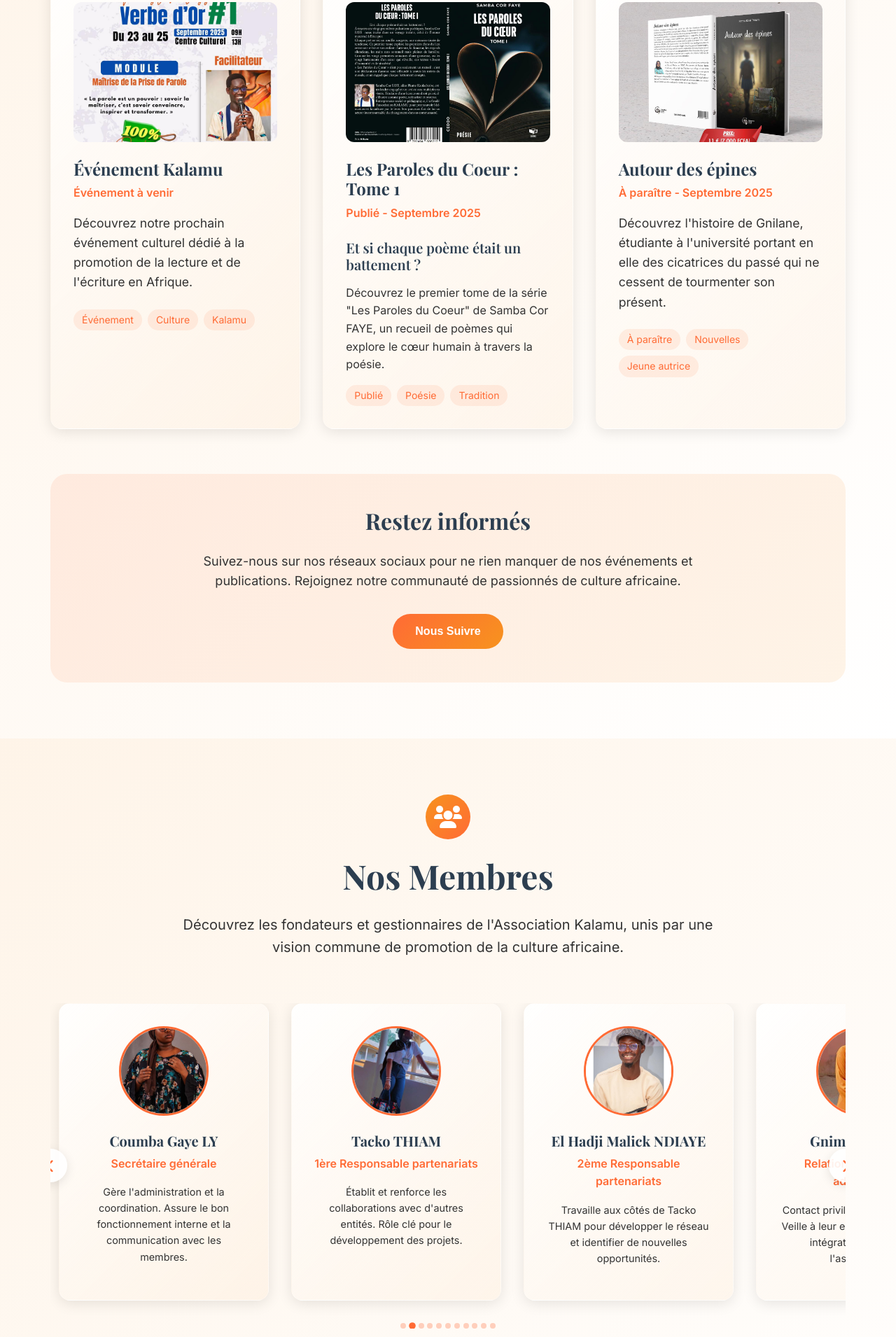
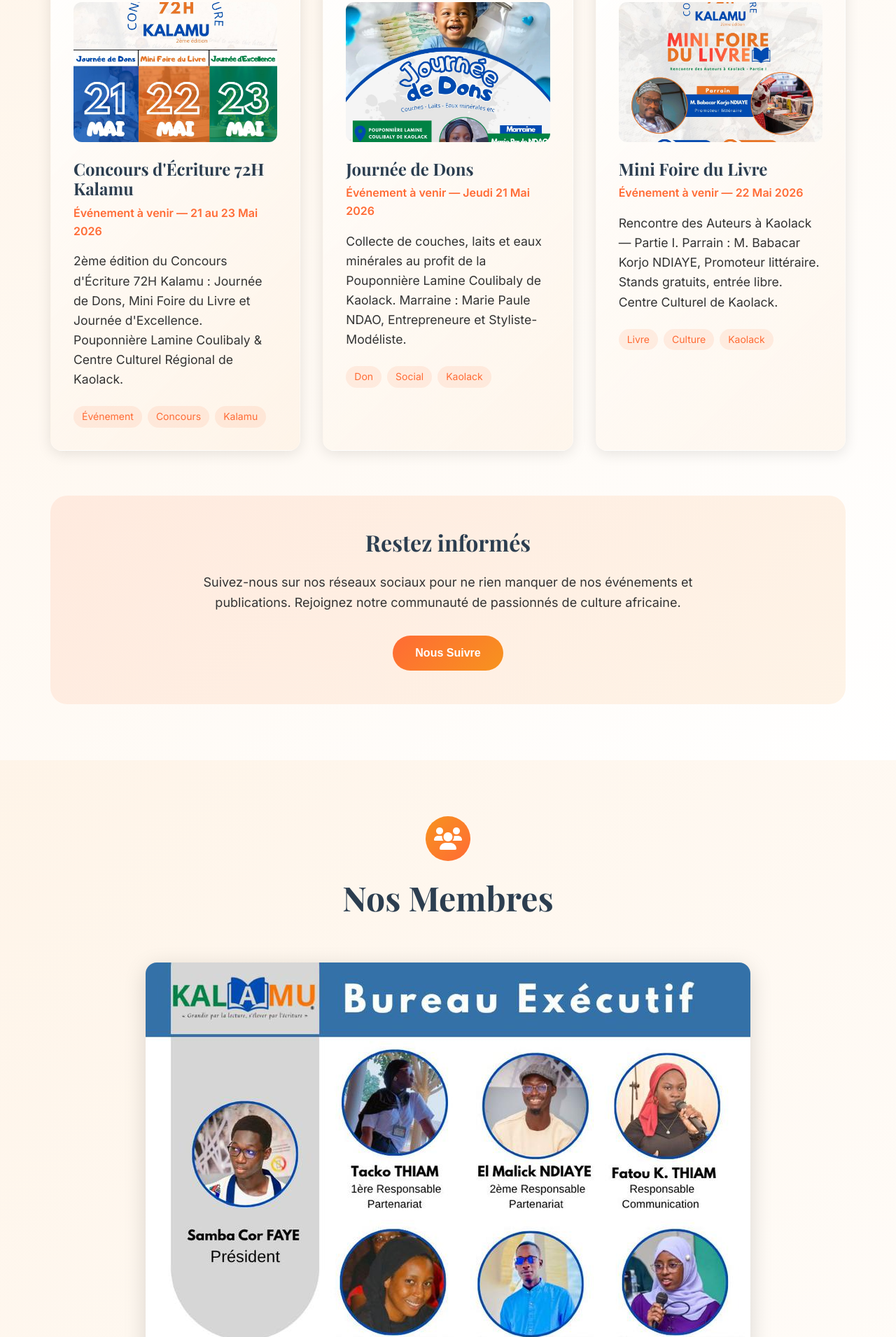
Before and after one commit to bunnybugs-bot/KALAMU1, a plain HTML site: page index.html in a window 1280 px wide. Shown: the part 7182-9092 px from the top of the page at 70% size. Drawn offline with nearby package versions, Linux system fonts and the light colour scheme.

Commit message:
Mise à jour événements et membres

```diff
--- a/index.html
+++ b/index.html
@@ -684,78 +684,77 @@
 
                     <!-- Events Grid -->
                     <div class="events-grid">
-                        <!-- Upcoming Event -->
+                        <!-- Concours 72H -->
                         <div class="event-card upcoming-event">
                             <div class="event-image-container">
-                                <img src="first_event.jpg" alt="Événement Kalamu" class="event-image" onclick="openImageModal('first_event.jpg')">
+                                <img src="concours_72h.png" alt="Concours d'Écriture 72H Kalamu" class="event-image" onclick="openImageModal('concours_72h.png')">
                                 <div class="event-image-overlay">
-                                    <button class="image-action-btn" onclick="openImageModal('first_event.jpg')" title="Voir en grand">
+                                    <button class="image-action-btn" onclick="openImageModal('concours_72h.png')" title="Voir en grand">
                                         <i class="fas fa-expand"></i>
                                     </button>
-                                    <button class="image-action-btn" onclick="downloadImage('first_event.jpg')" title="Télécharger">
+                                    <button class="image-action-btn" onclick="downloadImage('concours_72h.png')" title="Télécharger">
                                         <i class="fas fa-download"></i>
                                     </button>
                                 </div>
                             </div>
                             <div class="event-content">
-                                <h3>Événement Kalamu</h3>
-                                <p class="event-date">Événement à venir</p>
-                                <p class="event-description">Découvrez notre prochain événement culturel dédié à la promotion de la lecture et de l'écriture en Afrique.</p>
+                                <h3>Concours d'Écriture 72H Kalamu</h3>
+                                <p class="event-date">Événement à venir — 21 au 23 Mai 2026</p>
+                                <p class="event-description">2ème édition du Concours d'Écriture 72H Kalamu : Journée de Dons, Mini Foire du Livre et Journée d'Excellence. Pouponnière Lamine Coulibaly & Centre Culturel Régional de Kaolack.</p>
                                 <div class="event-tags">
                                     <span class="event-tag">Événement</span>
-                                    <span class="event-tag">Culture</span>
+                                    <span class="event-tag">Concours</span>
                                     <span class="event-tag">Kalamu</span>
                                 </div>
                             </div>
                         </div>
 
-                        <!-- Released Book -->
+                        <!-- Journée de Dons -->
                         <div class="event-card released-book">
                             <div class="event-image-container">
-                                <img src="deja-paru.jpg" alt="Livre déjà paru" class="event-image" onclick="openImageModal('deja-paru.jpg')">
+                                <img src="journee_de_dons.png" alt="Journée de Dons" class="event-image" onclick="openImageModal('journee_de_dons.png')">
                                 <div class="event-image-overlay">
-                                    <button class="image-action-btn" onclick="openImageModal('deja-paru.jpg')" title="Voir en grand">
+                                    <button class="image-action-btn" onclick="openImageModal('journee_de_dons.png')" title="Voir en grand">
                                         <i class="fas fa-expand"></i>
                                     </button>
-                                    <button class="image-action-btn" onclick="downloadImage('deja-paru.jpg')" title="Télécharger">
+                                    <button class="image-action-btn" onclick="downloadImage('journee_de_dons.png')" title="Télécharger">
                                         <i class="fas fa-download"></i>
                                     </button>
                                 </div>
                             </div>
                             <div class="event-content">
-                                <h3>Les Paroles du Coeur : Tome 1</h3>
-                                <p class="event-date">Publié - Septembre 2025</p>
-                                <p class="event-description"><h4>Et si chaque poème était un battement ?</h4>
-                                Découvrez le premier tome de la série "Les Paroles du Coeur" de Samba Cor FAYE, un recueil de poèmes qui explore le cœur humain à travers la poésie.</p>
+                                <h3>Journée de Dons</h3>
+                                <p class="event-date">Événement à venir — Jeudi 21 Mai 2026</p>
+                                <p class="event-description">Collecte de couches, laits et eaux minérales au profit de la Pouponnière Lamine Coulibaly de Kaolack. Marraine : Marie Paule NDAO, Entrepreneure et Styliste-Modéliste.</p>
                                 <div class="event-tags">
-                                    <span class="event-tag">Publié</span>
-                                    <span class="event-tag">Poésie</span>
-                                    <span class="event-tag">Tradition</span>
+                                    <span class="event-tag">Don</span>
+                                    <span class="event-tag">Social</span>
+                                    <span class="event-tag">Kaolack</span>
                                 </div>
                             </div>
                         </div>
 
-                        <!-- Upcoming Book -->
+                        <!-- Mini Foire du Livre -->
                         <div class="event-card upcoming-book">
                             <div class="event-image-container">
-                                <img src="new-book.jpg" alt="Nouveau livre à paraître" class="event-image" onclick="openImageModal('new-book.jpg')">
+                                <img src="mini_foire_du_livre.png" alt="Mini Foire du Livre" class="event-image" onclick="openImageModal('mini_foire_du_livre.png')">
                                 <div class="event-image-overlay">
-                                    <button class="image-action-btn" onclick="openImageModal('new-book.jpg')" title="Voir en grand">
+                                    <button class="image-action-btn" onclick="openImageModal('mini_foire_du_livre.png')" title="Voir en grand">
                                         <i class="fas fa-expand"></i>
                                     </button>
-                                    <button class="image-action-btn" onclick="downloadImage('new-book.jpg')" title="Télécharger">
+                                    <button class="image-action-btn" onclick="downloadImage('mini_foire_du_livre.png')" title="Télécharger">
                                         <i class="fas fa-download"></i>
                                     </button>
                                 </div>
                             </div>
                             <div class="event-content">
-                                <h3>Autour des épines</h3>
-                                <p class="event-date">À paraître - Septembre 2025</p>
-                                <p class="event-description">Découvrez l'histoire de Gnilane, étudiante à l'université portant en elle des cicatrices du passé qui ne cessent de tourmenter son présent.</p>
+                                <h3>Mini Foire du Livre</h3>
+                                <p class="event-date">Événement à venir — 22 Mai 2026</p>
+                                <p class="event-description">Rencontre des Auteurs à Kaolack — Partie I. Parrain : M. Babacar Korjo NDIAYE, Promoteur littéraire. Stands gratuits, entrée libre. Centre Culturel de Kaolack.</p>
                                 <div class="event-tags">
-                                    <span class="event-tag">À paraître</span>
-                                    <span class="event-tag">Nouvelles</span>
-                                    <span class="event-tag">Jeune autrice</span>
+                                    <span class="event-tag">Livre</span>
+                                    <span class="event-tag">Culture</span>
+                                    <span class="event-tag">Kaolack</span>
                                 </div>
                             </div>
                         </div>
@@ -783,11 +782,15 @@
                             <i class="fas fa-users"></i>
                         </div>
                         <h2>Nos Membres</h2>
-                        <p>Découvrez les fondateurs et gestionnaires de l'Association Kalamu, unis par une vision commune de promotion de la culture africaine.</p>
                     </div>
 
-                    <!-- Members Carousel -->
-                    <div class="members-carousel">
+                    <!-- Bureau Exécutif Photo -->
+                    <div class="members-group-photo" style="text-align:center; margin: 2rem 0;">
+                        <img src="bureau_executif.jpg" alt="Bureau Exécutif de l'Association Kalamu" style="max-width:100%; border-radius:16px; box-shadow:0 8px 32px rgba(0,0,0,0.15); cursor:pointer;" onclick="openImageModal('bureau_executif.jpg')">
+                    </div>
+
+                    <!-- KEEP BELOW FOR HIDDEN CAROUSEL COMPATIBILITY - hidden -->
+                    <div class="members-carousel" style="display:none;">
                         <div class="members-track">
                             <div class="member-card">
                                 <div class="member-avatar">
@@ -795,36 +798,7 @@
                                 </div>
                                 <h4>Samba Cor FAYE</h4>
                                 <p class="member-role">Président</p>
-                                <p class="member-bio">Président de l'association, pilier de l'organisation et leader visionnaire. Responsable de la direction générale et de la représentation.</p>
                             </div>
-
-                            <div class="member-card">
-                                <div class="member-avatar">
-                                    <img src="coumba_gaye_ly.jpg" loading="lazy" alt="Coumba Gaye LY">
-                                </div>
-                                <h4>Coumba Gaye LY</h4>
-                                <p class="member-role">Secrétaire générale</p>
-                                <p class="member-bio">Gère l'administration et la coordination. Assure le bon fonctionnement interne et la communication avec les membres.</p>
-                            </div>
-
-                            <div class="member-card">
-                                <div class="member-avatar">
-                                    <img src="tacko_thiam.jpg" loading="lazy" alt="Tacko THIAM">
-                                </div>
-                                <h4>Tacko THIAM</h4>
-                                <p class="member-role">1ère Responsable partenariats</p>
-                                <p class="member-bio">Établit et renforce les collaborations avec d'autres entités. Rôle clé pour le développement des projets.</p>
-                            </div>
-
-                            <div class="member-card">
-                                <div class="member-avatar">
-                                    <img src="el_hadj_malick_ndiaye.jpg" loading="lazy" alt="El Hadji Malick NDIAYE">
-                                </div>
-                                <h4>El Hadji Malick NDIAYE</h4>
-                                <p class="member-role">2ème Responsable partenariats</p>
-                                <p class="member-bio">Travaille aux côtés de Tacko THIAM pour développer le réseau et identifier de nouvelles opportunités.</p>
-                            </div>
-
                             <div class="member-card">
                                 <div class="member-avatar">
                                     <img src="gnima_dianko.jpg" loading="lazy" alt="Gnima DIANKO">
```
Also changed, not shown: bureau_executif.jpg (added), concours_72h.png (added), journee_de_dons.png (added), mini_foire_du_livre.png (added).
